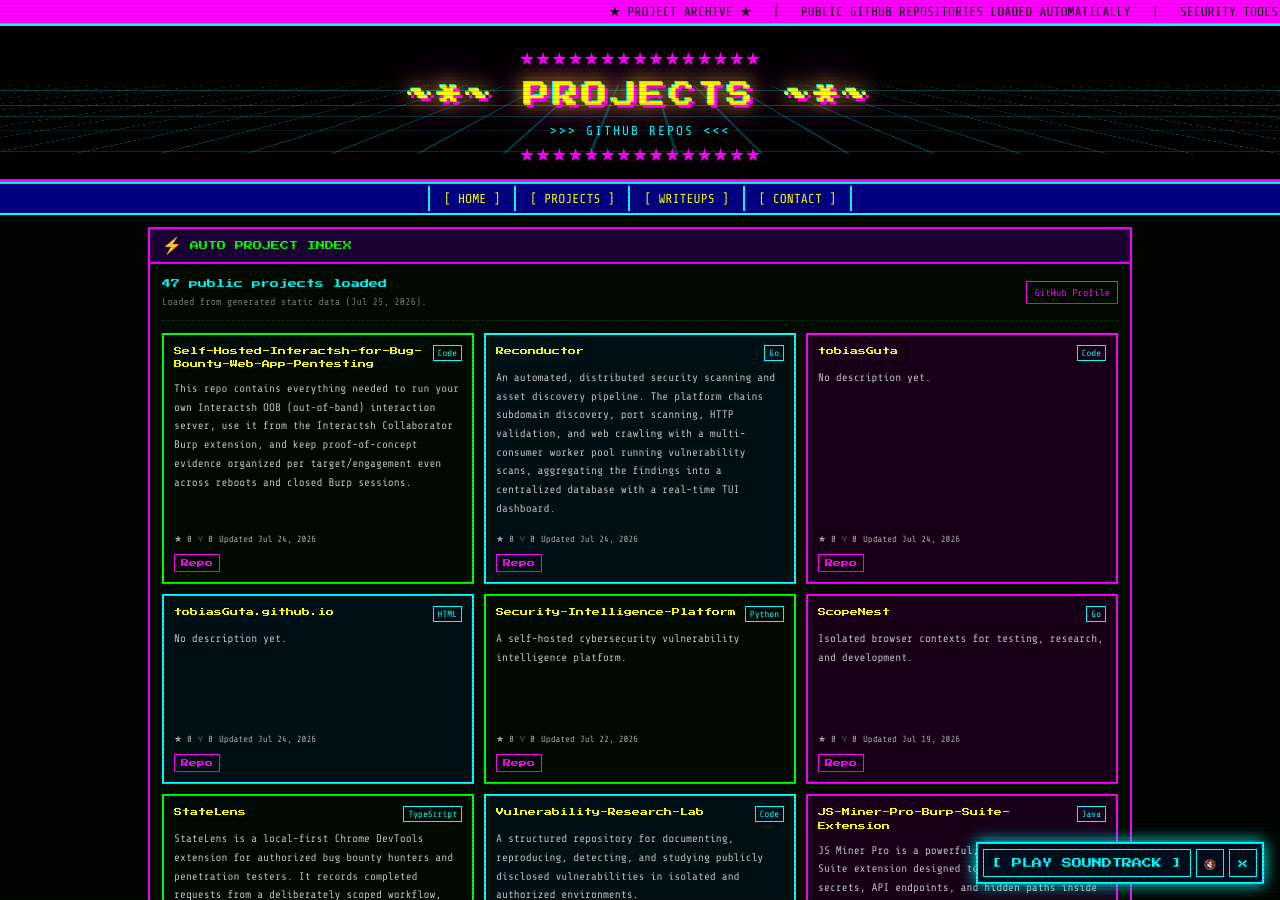
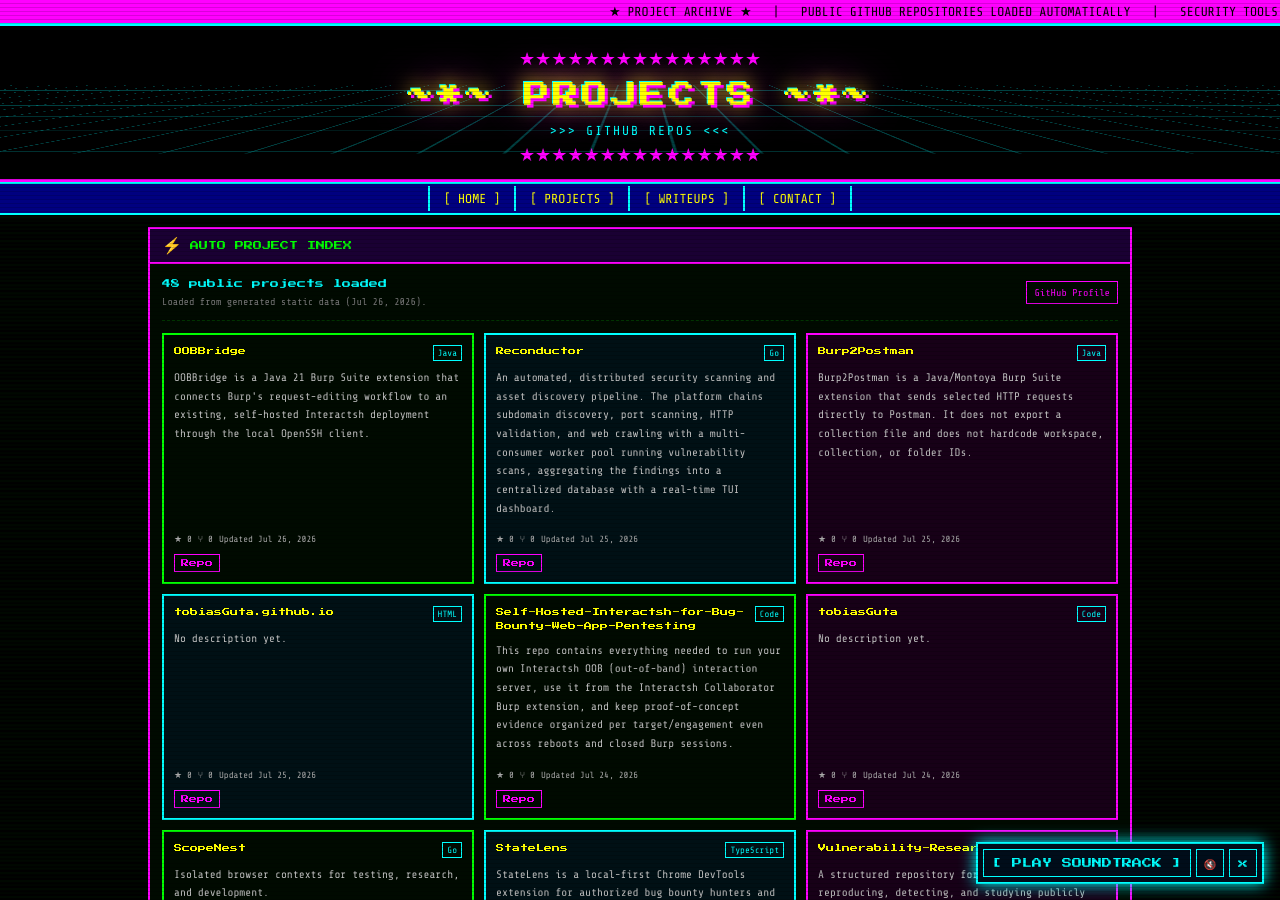
Before and after one commit to tobiasGuta/tobiasGuta.github.io, a Jekyll site: the page built from projects.html, in a window 1280 px wide and 900 px high. Built offline with Jekyll 4.4.1, drawn with Linux system fonts in a browser that asks for light colours.

Commit message:
Update generated project data

```diff
--- a/assets/data/projects.json
+++ b/assets/data/projects.json
@@ -1,8 +1,60 @@
 {
   "owner": "tobiasGuta",
   "source": "github_api",
-  "generated_at": "2026-07-25T09:59:12.424124+00:00",
+  "generated_at": "2026-07-26T10:12:43.866956+00:00",
   "projects": [
+    {
+      "name": "OOBBridge",
+      "description": "OOBBridge is a Java 21 Burp Suite extension that connects Burp's request-editing workflow to an existing, self-hosted Interactsh deployment through the local OpenSSH client.",
+      "html_url": "https://github.com/tobiasGuta/OOBBridge",
+      "homepage": null,
+      "language": "Java",
+      "topics": [],
+      "stargazers_count": 0,
+      "forks_count": 0,
+      "updated_at": "2026-07-26T00:03:30Z",
+      "fork": false,
+      "archived": false
+    },
+    {
+      "name": "Reconductor",
+      "description": "An automated, distributed security scanning and asset discovery pipeline. The platform chains subdomain discovery, port scanning, HTTP validation, and web crawling with a multi-consumer worker pool running vulnerability scans, aggregating the findings into a centralized database with a real-time TUI dashboard.",
+      "html_url": "https://github.com/tobiasGuta/Reconductor",
+      "homepage": null,
+      "language": "Go",
+      "topics": [],
+      "stargazers_count": 0,
+      "forks_count": 0,
+      "updated_at": "2026-07-25T21:55:27Z",
+      "fork": false,
+      "archived": false
+    },
+    {
+      "name": "Burp2Postman",
+      "description": "Burp2Postman is a Java/Montoya Burp Suite extension that sends selected HTTP requests directly to Postman. It does not export a collection file and does not hardcode workspace, collection, or folder IDs.",
+      "html_url": "https://github.com/tobiasGuta/Burp2Postman",
+      "homepage": null,
+      "language": "Java",
+      "topics": [],
+      "stargazers_count": 0,
+      "forks_count": 0,
+      "updated_at": "2026-07-25T20:43:49Z",
+      "fork": false,
+      "archived": false
+    },
+    {
+      "name": "tobiasGuta.github.io",
+      "description": null,
+      "html_url": "https://github.com/tobiasGuta/tobiasGuta.github.io",
+      "homepage": null,
+      "language": "HTML",
+      "topics": [],
+      "stargazers_count": 0,
+      "forks_count": 0,
+      "updated_at": "2026-07-25T09:59:16Z",
+      "fork": false,
+      "archived": false
+    },
     {
       "name": "Self-Hosted-Interactsh-for-Bug-Bounty-Web-App-Pentesting",
       "description": "This repo contains everything needed to run your own Interactsh OOB (out-of-band) interaction server, use it from the Interactsh Collaborator Burp extension, and keep proof-of-concept evidence organized per target/engagement even across reboots and closed Burp sessions.",
@@ -17,19 +69,6 @@
       "archived": false
     },
     {
-      "name": "Reconductor",
-      "description": "An automated, distributed security scanning and asset discovery pipeline. The platform chains subdomain discovery, port scanning, HTTP validation, and web crawling with a multi-consumer worker pool running vulnerability scans, aggregating the findings into a centralized database with a real-time TUI dashboard.",
-      "html_url": "https://github.com/tobiasGuta/Reconductor",
-      "homepage": null,
-      "language": "Go",
-      "topics": [],
-      "stargazers_count": 0,
-      "forks_count": 0,
-      "updated_at": "2026-07-24T15:58:37Z",
-      "fork": false,
-      "archived": false
-    },
-    {
       "name": "tobiasGuta",
       "description": null,
       "html_url": "https://github.com/tobiasGuta/tobiasGuta",
@@ -39,32 +78,6 @@
       "stargazers_count": 0,
       "forks_count": 0,
       "updated_at": "2026-07-24T13:25:06Z",
-      "fork": false,
-      "archived": false
-    },
-    {
-      "name": "tobiasGuta.github.io",
-      "description": null,
-      "html_url": "https://github.com/tobiasGuta/tobiasGuta.github.io",
-      "homepage": null,
-      "language": "HTML",
-      "topics": [],
-      "stargazers_count": 0,
-      "forks_count": 0,
-      "updated_at": "2026-07-24T10:27:36Z",
-      "fork": false,
-      "archived": false
-    },
-    {
-      "name": "Security-Intelligence-Platform",
-      "description": "A self-hosted cybersecurity vulnerability intelligence platform.",
-      "html_url": "https://github.com/tobiasGuta/Security-Intelligence-Platform",
-      "homepage": null,
-      "language": "Python",
-      "topics": [],
-      "stargazers_count": 0,
-      "forks_count": 0,
-      "updated_at": "2026-07-22T23:47:04Z",
       "fork": false,
       "archived": false
     },
```
